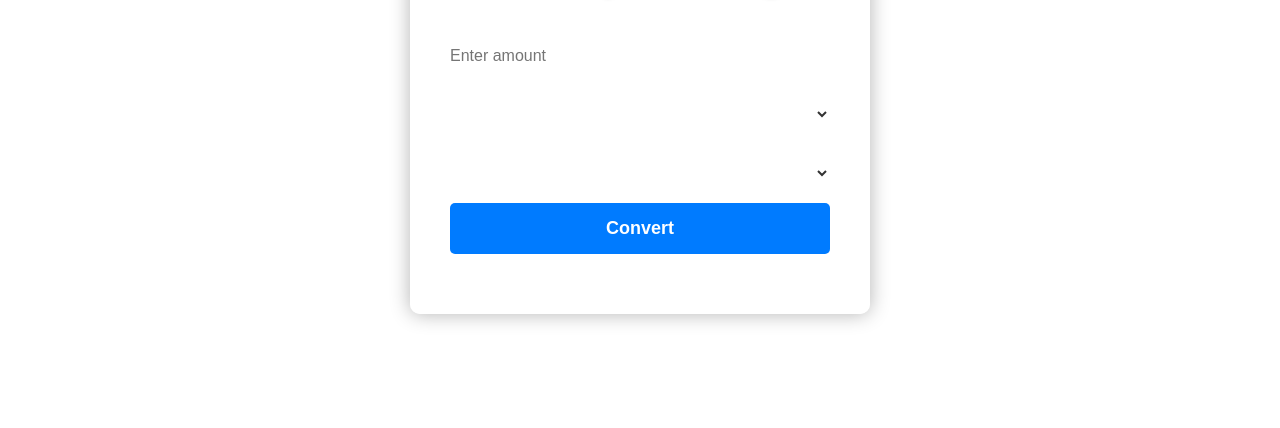
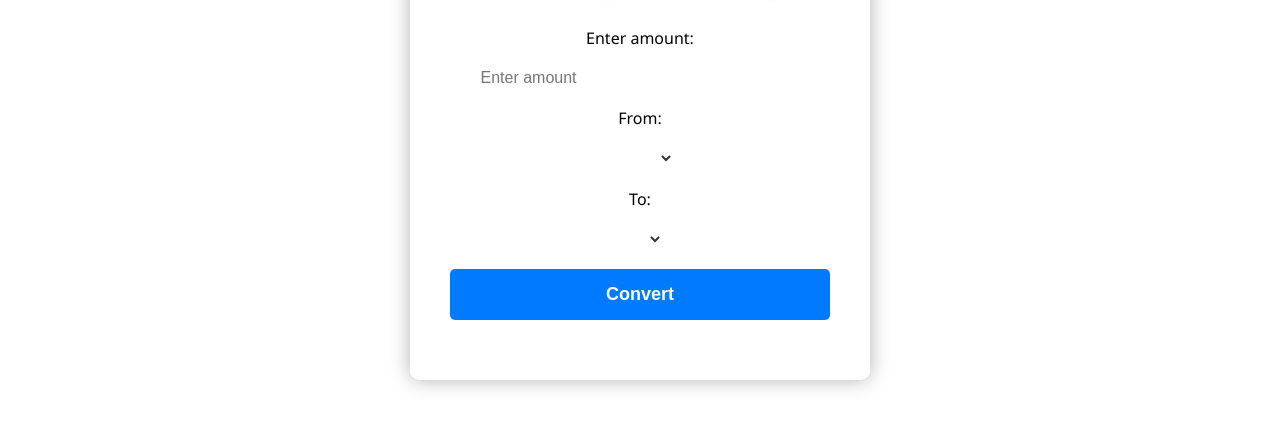
Before and after one commit to quickflicks/rate-exchanger, a plain HTML site: page index.html in a window 1280 px wide. Shown: the part 956-1384 px from the top of the page. Before the commit the page ends 1320 px from the top, so only its background shows below. Drawn offline with Linux system fonts and the light colour scheme; no server answers.

Commit message:
Update index.html

```diff
--- a/index.html
+++ b/index.html
@@ -13,9 +13,18 @@
     <div class="container">
         <h1>Currency Exchanger</h1>
         <div class="exchange-container">
-            <input type="number" id="amount" placeholder="Enter amount">
-            <select id="fromCurrency" class="currency-select"></select>
-            <select id="toCurrency" class="currency-select"></select>
+            <div class="input-container">
+                <label for="amount">Enter amount:</label>
+                <input type="number" id="amount" placeholder="Enter amount">
+            </div>
+            <div class="select-container">
+                <label for="fromCurrency">From:</label>
+                <select id="fromCurrency" class="currency-select"></select>
+            </div>
+            <div class="select-container">
+                <label for="toCurrency">To:</label>
+                <select id="toCurrency" class="currency-select"></select>
+            </div>
             <button id="convert">Convert</button>
         </div>
         <div id="result"></div>
```
